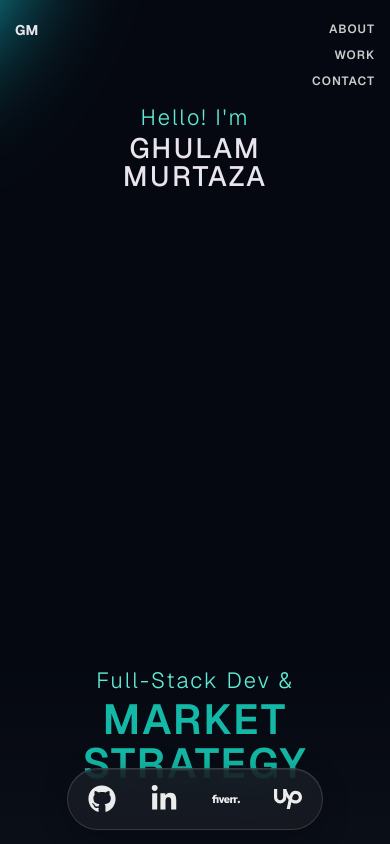
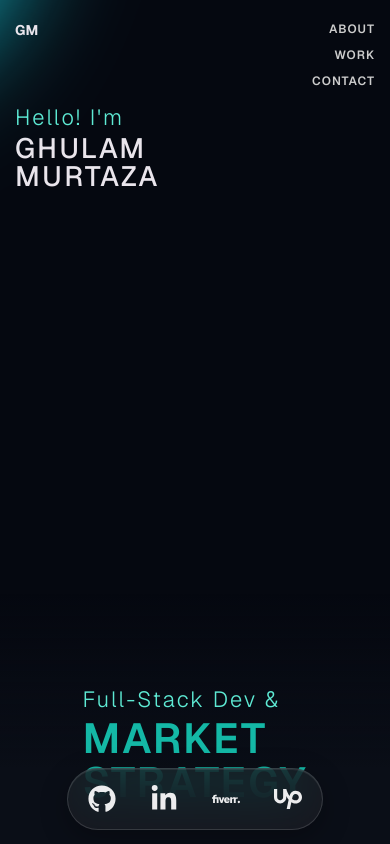
Before and after one commit to murtzaharri21-cyber/My-Portfolio, a React (Vite) app: page / in a window 390 px wide. Shown: the top 844 px of the page. Built offline with nearby package versions, Linux system fonts and the light colour scheme; no server answers.

Commit message:
Align hero responsiveness with reference portfolio

```diff
--- a/src/components/styles/Landing.css
+++ b/src/components/styles/Landing.css
@@ -4,12 +4,10 @@
   margin: auto;
   position: relative;
   height: var(--vh);
-  min-height: 560px;
-  overflow: hidden;
 }
 
 .landing-container {
-  width: min(var(--cWidth), 1440px);
+  width: var(--cWidth);
   margin: auto;
   height: 100%;
   position: relative;
@@ -110,12 +108,12 @@
 }
 
 .character-model {
-  height: min(80vh, 900px);
+  height: 80vh;
   position: absolute;
   max-width: 1920px;
   max-height: 1080px;
   transform: translateX(-50%);
-  width: min(100%, 1920px);
+  width: 100%;
   left: 50%;
   z-index: 0;
   bottom: 50px;
@@ -514,37 +512,6 @@ h2.landing-info-h2 {
 }
 
 @media screen and (max-width: 1024px) {
-  .landing-section {
-    min-height: 640px;
-  }
-
-  .landing-container {
-    width: calc(100% - 32px);
-  }
-
-  .character-model {
-    height: min(72svh, 680px);
-    width: 100%;
-    bottom: 0;
-  }
-
-  .landing-intro {
-    top: 16%;
-    left: 6%;
-    width: 40%;
-    max-width: 320px;
-  }
-
-  .landing-info {
-    top: 50%;
-    right: 6%;
-    left: auto;
-    width: 40%;
-    max-width: 360px;
-    transform: translateY(-50%);
-    text-align: left;
-  }
-
   h2.landing-info-h2 {
     display: flex;
     flex-direction: column;
@@ -553,46 +520,8 @@ h2.landing-info-h2 {
     line-height: 1.05;
   }
 
-  .landing-info-h2::after,
-  .landing-info > h2:last-child .landing-h2-info-1 {
+  .landing-info-h2::after {
     display: none;
-  }
-}
-
-@media screen and (max-width: 767px) {
-  .landing-section {
-    min-height: 680px;
-  }
-
-  .landing-container {
-    width: calc(100% - 24px);
-  }
-
-  .character-model {
-    height: min(58svh, 500px);
-  }
-
-  .landing-intro,
-  .landing-info {
-    left: 50%;
-    right: auto;
-    width: min(88vw, 340px);
-    max-width: none;
-    text-align: center;
-    transform: translateX(-50%);
-  }
-
-  .landing-intro {
-    top: 12%;
-  }
-
-  .landing-info {
-    top: auto;
-    bottom: 7%;
-  }
-
-  .landing-info h2.landing-info-h2 {
-    align-items: center;
   }
 }
 
@@ -656,31 +585,9 @@ h2.landing-info-h2 {
   }
 }
 
-@media screen and (min-width: 768px) and (max-width: 1024px) {
-  .character-model {
-    height: min(72svh, 680px);
-    width: 68%;
-    left: 100%;
-  }
-
-  .landing-info {
-    top: 52%;
-    bottom: auto;
-    right: 5%;
-    width: 34%;
-    transform: translateY(-50%);
-  }
-
-  .landing-info h2.landing-info-h2 {
-    width: 100%;
-    font-size: clamp(2.1rem, 4.7vw, 3.3rem);
-    line-height: 0.95;
-  }
-}
-
 @media screen and (min-width: 1025px) {
   .character-model {
-    height: min(100svh, 1080px);
+    height: 100vh;
     bottom: 0;
     z-index: 11;
     position: fixed;
@@ -693,44 +600,35 @@ h2.landing-info-h2 {
 
   .landing-intro {
     top: 50%;
-    left: 12%;
-    right: auto;
-    width: min(30%, 360px);
-    transform: translateY(-50%);
-    text-align: left;
+    left: auto;
+    right: 66%;
+    transform: translate(0%, -50%);
   }
 
   .landing-info {
     bottom: auto;
     top: 51%;
-    z-index: 12;
-    text-align: center;
-    transform: translateY(-50%);
+    z-index: inherit;
+    text-align: left;
+    transform: translate(0%, -50%);
     right: auto;
-    left: 62%;
-    width: min(30%, 420px);
-  }
-
-  .landing-info h2.landing-info-h2 {
-    align-items: center;
-    margin-inline: auto;
+    left: 66%;
   }
 }
 
 @media screen and (min-width: 1200px) {
   .landing-intro {
     top: 50%;
-    left: 14%;
-    width: min(30%, 420px);
-    transform: translateY(-50%);
+    left: auto;
+    right: 70%;
+    transform: translate(0%, -50%);
   }
 
   .landing-info {
     bottom: auto;
     top: 51%;
-    transform: translateY(-50%);
-    left: 63%;
-    width: min(30%, 460px);
+    transform: translate(0%, -50%);
+    left: 70%;
   }
 }
 
```
